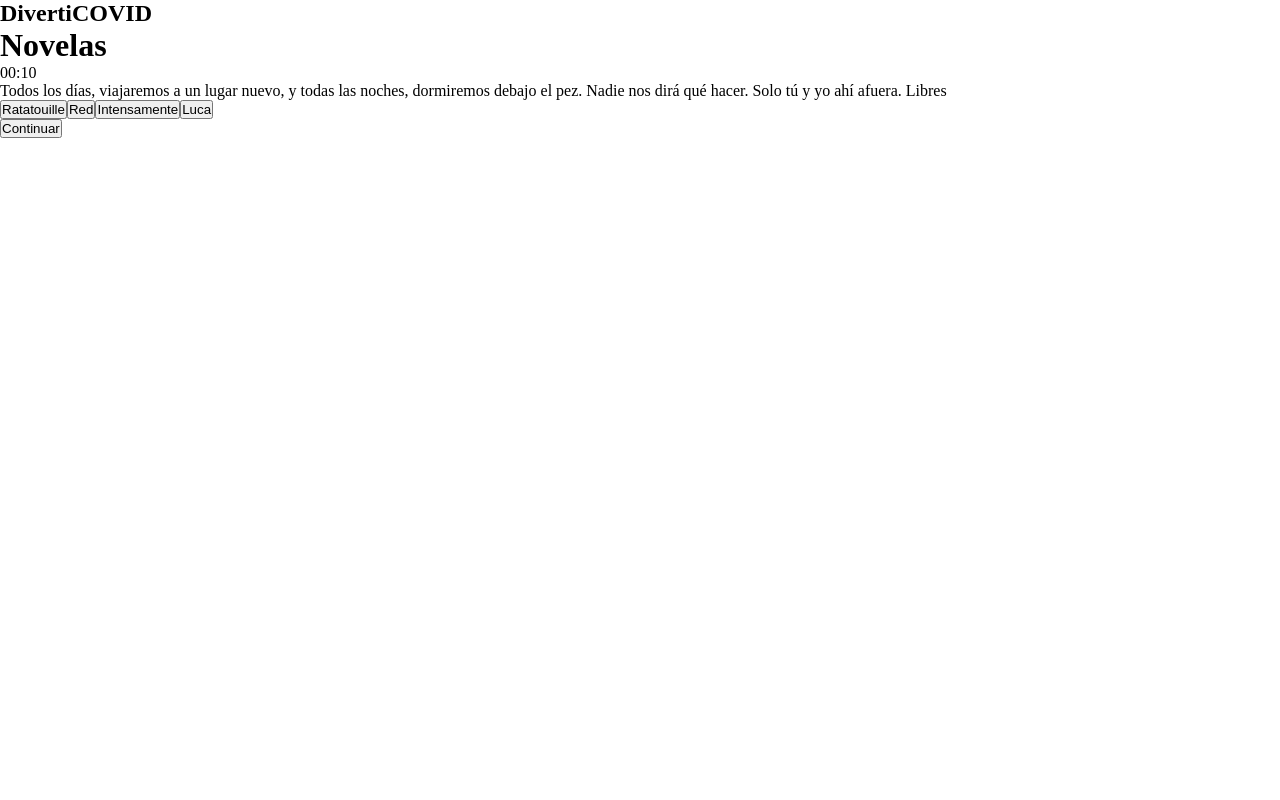
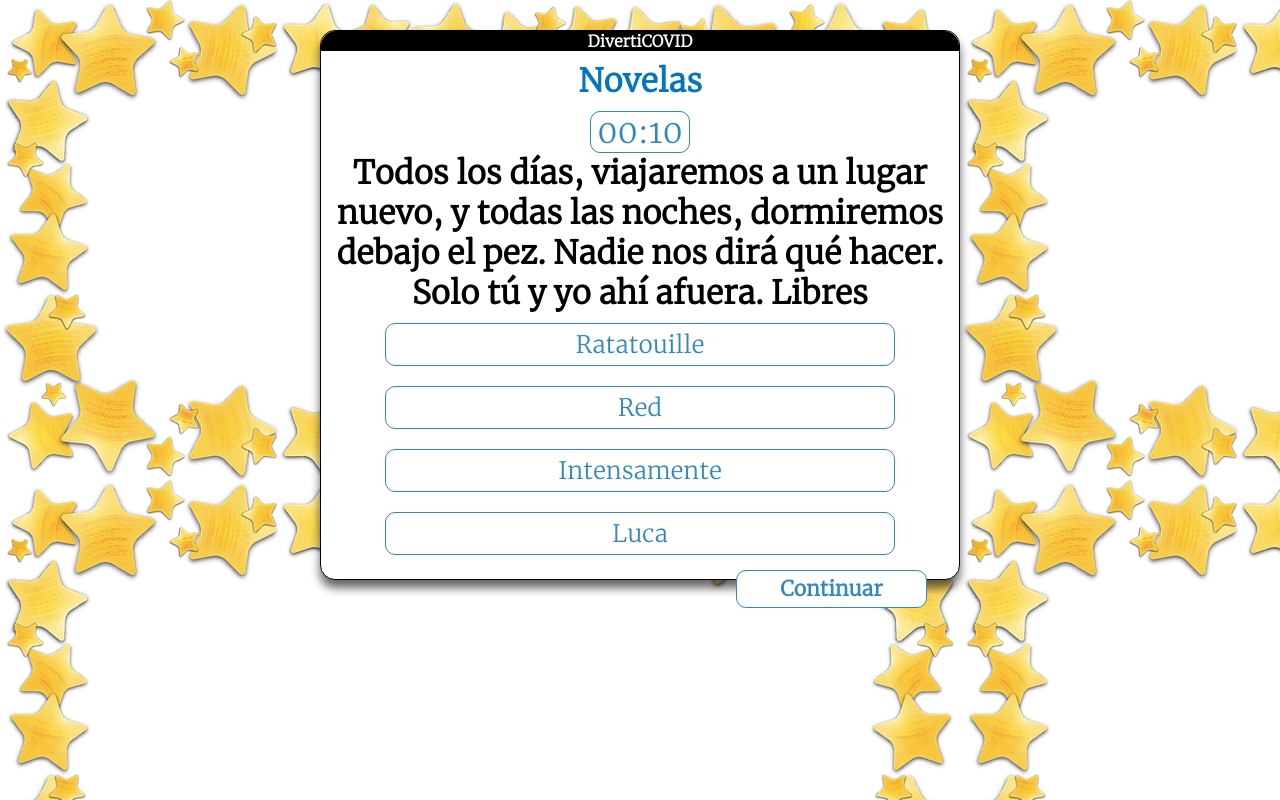
Before and after one commit to Carolinacm7/Trivia, a PHP site: page /Display/movies.php in a window 1280 px wide. Run offline with PHP 8.4, Linux system fonts and the light colour scheme.

Commit message:
[add]style.css

```diff
--- a/Display/answer.php
+++ b/Display/answer.php
@@ -22,7 +22,7 @@
         </div>
     </div>
 
-<script type= "text/javascript" src="../js/categorias.js">
+<script type= "text/javascript" src="../js/categories.js">
 </script>
 
 </body>
--- a/Display/categories_menu.php
+++ b/Display/categories_menu.php
@@ -25,7 +25,7 @@
         </div>
     </div>
 
-<script type= "text/javascript" src="../Js/categories.js">
+<script type= "text/javascript" src="../js/categories.js">
 </script>
 </body>
 </html>
--- a/Display/characters.php
+++ b/Display/characters.php
@@ -16,7 +16,7 @@
       Continuar
     </button>
   </div>
-    <script type="text/javascript" src="../Js/characters.js"> </script>
+    <script type="text/javascript" src="../js/characters.js"> </script>
 </body>
 
 </html>
--- /dev/null
+++ b/Display/footer.php
@@ -0,0 +1,5 @@
+<footer>
+		<div class="wrapp">
+			<p>Trivia Disney</p>
+		</div>
+	</footer>
--- a/Display/movies.php
+++ b/Display/movies.php
@@ -19,7 +19,7 @@
     <div id="pregunta" class="peliculas"></div>
     <button class="botonSiguiente" id="siguienteTrivia">Continuar</button>
   </div>
-    <script type="text/javascript" src="../Js/movies.js"> </script>
+    <script type="text/javascript" src="../js/movies.js"> </script>
 </body>
 
 </html>
--- a/Display/result.php
+++ b/Display/result.php
@@ -26,7 +26,7 @@
       <img class="imgDecoracion" src="../resources/img/ginius-back.png">
   </div>
 
-  <script type="text/javascript" src="../Js/result.js">
+  <script type="text/javascript" src="../js/result.js">
   </script>
 
 </body>
--- a/Display/songs.php
+++ b/Display/songs.php
@@ -16,7 +16,7 @@
     <div id="pregunta" class="song"></div>
     <button class="botonSiguiente" id="siguienteTrivia">Continuar</button>
   </div>
-    <script type="text/javascript" src="../Js/songs.js"> </script>
+    <script type="text/javascript" src="../js/songs.js"> </script>
 </body>
 
 </html>
--- a/index.php
+++ b/index.php
@@ -1,3 +1,3 @@
-<?php include('vista/header.php'); ?>
-<?php include('vista/main.php'); ?>
-<?php include('vista/footer.php'); ?>
+<?php include('display/header.php'); ?>
+<?php include('display/main.php'); ?>
+<?php include('display/footer.php'); ?>
--- a/style.css
+++ b/style.css
@@ -1,4 +1,235 @@
-*{
-    margin: 0;
-    padding: 0;
+@font-face {
+    font-family: Merriweather;
+    src: url(./resources/font/Merriweather/Merriweather-Light.ttf);
+  }
+
+  :root {
+    /* colors */
+
+    --color-primary: #3088BF;
+    --color-secundary: #BF1F3C;
+    --color-white: #ffff;
+    /*fonts*/
+    --font-family: 'Merriweather', Helvetica, Arial, sans-serif;
+  }
+
+* {
+  box-sizing: border-box;
+  margin: 0;
+  padding: 0
 }
+
+a {
+  color: inherit;
+  text-decoration: none;
+}
+
+body {
+  background-image: url(./resources/img/star-back.png);
+  font-family:var(--font-family);
+  font-size: 2rem;
+  text-align: center;
+}
+
+.marca {
+  border-radius: 15px 15px 0 0;
+  background-color: black;
+  color: white;
+}
+
+.titulo__marca {
+   font-size: 1rem;
+   font-family: var(--font-family);
+}
+
+.titulo {
+  color: #0277bd;
+  font-size: 2rem;
+  margin: 10px 0;
+}
+
+.presentacion {
+  border-radius: 15px;
+  border: 1px solid black;
+  box-shadow:  0 8px 10px rgba(0, 0, 0, 0.6);
+  background-color: white;
+  margin: 30px auto;
+  height: 550px;
+  width: 50%
+}
+
+.container {
+  padding: 50px 10px 0;
+}
+
+.input {
+  border-radius: 5px;
+  border: 1px solid var(--color-primary);
+  padding: 5px 20px;
+  margin: 10px 0;
+  width: 70%;
+}
+
+input {
+  font-family:var(--color-primary);
+  font-size: 1rem;
+}
+
+.botones {
+  display: flex;
+  flex-wrap: wrap;
+  margin-top: 20px;
+}
+
+.boton {
+  border-radius: 10px;
+  border: 1px solid var(--color-primary);
+  font-weight: 800;
+  display: block;
+  padding: 5px 10px;
+  margin: 10px auto;
+  width: 40%;
+  font-size: 1rem;
+}
+
+.botonVolver {
+  background-color: var(--color-white);
+  color: var(--color-primary);
+  border: 1px solid var(--color-primary);
+  border-radius: 10px;
+  font-weight: 800;
+  display: block;
+  padding: 5px 10px;
+  margin: 10px auto;
+  width: 40%
+}
+
+.boton:hover,
+.botonTrivias:hover
+.botonSiguiente:hover {
+  background-color: var(--color-white);
+  color: var(--color-primary);
+  border: 1px solid var(--color-primary);
+}
+
+.botonTrivias {
+  font-family: var(--font-family);
+  border-radius: 10px;
+  border: 1px solid var(--color-primary);
+  color: var(--color-primary);
+  background-color: var(--color-white);
+  padding: 5px;
+  margin: 10px auto;
+  width: 80%;
+  font-size: 1.5rem;
+}
+
+.pregunta {
+  display:block;
+  font-weight: 600;
+}
+
+.botonSiguiente {
+  border-radius: 10px;
+  border: 1px solid var(--color-primary);
+  color: var(--color-primary);
+  background-color: var(--color-white);
+  font-family: var(--font-family);
+  font-size: 1.3rem;
+  padding: 5px 10px;
+  width: 30%;
+  margin-left: 60%;
+  font-weight: bold;
+}
+
+.cronometro {
+  border-radius: 10px;
+  border: 1px solid var(--color-primary);
+  color: var(--color-primary);
+  background-color: var(--color-white);
+  min-height: 30px;
+  margin: 0 auto;
+  width: 100px;
+}
+
+.puntos {
+  font-size:1rem;
+  margin: 10px 0;
+}
+
+.imgDecoracion {
+  width:180px;
+}
+
+.puntajeTitulo {
+  color:  var(--color-primary);
+  font-size: 1.8rem;
+}
+
+.puntaje {
+  color: var(--color-secundary);
+  font-size: 2.5rem;
+}
+/* HEADER */
+
+.wrapp {
+	max-width: 1000px;
+	width:80%;
+	margin:auto;
+	overflow: hidden;
+}
+
+header {
+	width: 100%;
+	height: 83px;
+	padding:20px 0;
+	background:var(--color-white);
+	overflow: hidden;
+}
+
+.logo {
+	width: 100px;
+	float: left;
+}
+
+.logo img {
+	width:100%;
+	vertical-align: top;
+}
+
+nav {
+	float: right;
+}
+
+nav ul li {
+	display: inline-block;
+	margin:0px 5px;
+}
+
+nav ul li a {
+	display: block;
+	background: var(--color-white);
+	color: var(--color-primary);
+	padding:10px 20px;
+	text-decoration: none;
+	border-radius:3px;
+	transition:all 300ms ease;
+}
+
+nav ul li a:hover {
+	color:var(--color-white);
+	background: var(--color-secundary);
+}
+
+/* FOOTER */
+
+footer {
+	width: 100%;
+	background:var(--color-primary);
+	padding:20px 0;
+	color:var(--color-white);
+}
+
+footer p {
+	text-align:center;
+}
```
